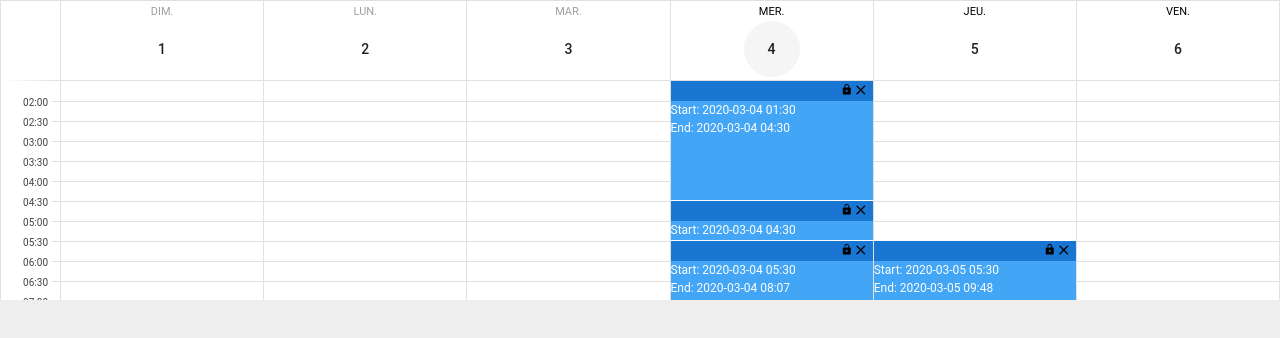
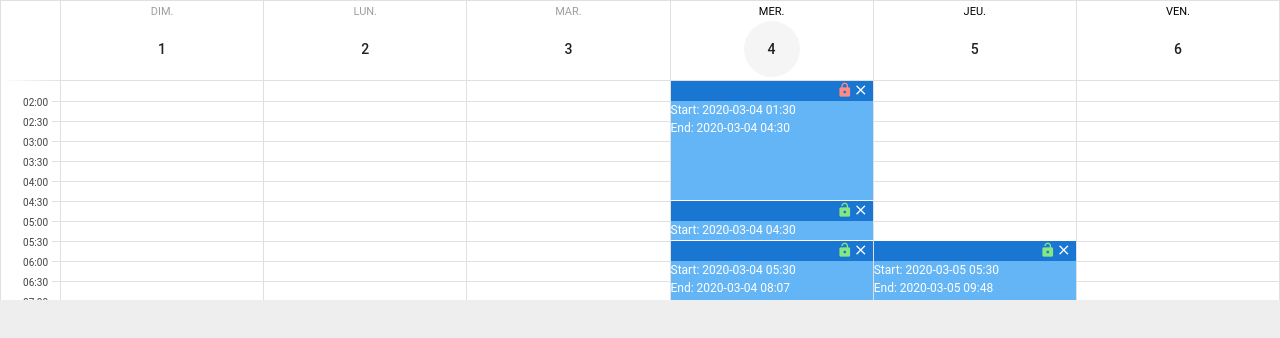
Before and after one commit to stratosphr/calendar, a Vue app: page / in a window 1280 px wide. Shown: the top 338 px of the page. Built offline with nearby package versions, Linux system fonts and the light colour scheme.

Commit message:
Improved overall design

```diff
--- a/public/index.html
+++ b/public/index.html
@@ -10,6 +10,7 @@
         content="width=device-width,initial-scale=1.0"
         name="viewport"
     >
+
     <link
         href="<%= BASE_URL %>favicon.ico"
         rel="icon"
--- a/src/components/SCalendar.vue
+++ b/src/components/SCalendar.vue
@@ -52,7 +52,7 @@
             <!-- EVENTS / GHOSTS -->
             <div
                 :style="`top: ${eventGeometry(e).y}px; height: ${eventGeometry(e).h}px; z-index: ${dragging ? 0 : 1}; opacity: ${dragging ? 0.4 : 1}`"
-                class="blue lighten-1 event"
+                class="blue lighten-2 event"
                 style="position: absolute; left: 0; width: 100%; overflow: hidden"
                 v-for="e in dragging ? ghosts[date(event.start)] : events[date(event.start)]"
             >
@@ -70,14 +70,14 @@
                 >
                   <v-icon
                       @click="onLockEventClicked(e)"
-                      color="black"
+                      :color="e.locked ? 'error lighten-2' : 'success lighten-2'"
                       style="cursor: default"
                       v-text="e.locked ? 'mdi-lock' : 'mdi-lock-open'"
-                      x-small
+                      small
                   />
                   <v-icon
                       @click="onRemoveEventClicked(e)"
-                      color="black"
+                      color="white"
                       small
                       style="cursor: default"
                       v-text="'mdi-close'"
```
